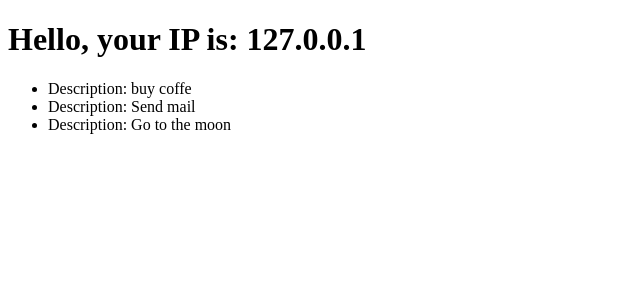
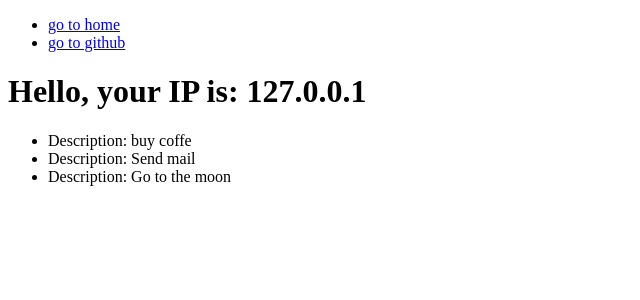
Before and after one commit to Art-And/FlaskToDo, a Flask app: page /hello in a window 1280 px wide. Shown: the top 300 px of the page, without its empty margins (0-640 px from the left). Run offline with Flask 2, Linux system fonts and the light colour scheme.

Commit message:
Add macros

```diff
--- a/templates/base.html
+++ b/templates/base.html
@@ -9,6 +9,9 @@
     </title>
 </head>
 <body>
+    <header>
+        {% include 'navbar.html' %}
+    </header>
     {% block content %}
     {% endblock %}
 </body>
--- /dev/null
+++ b/templates/navbar.html
@@ -0,0 +1,6 @@
+<nav>
+    <ul>
+        <li><a href="{{ url_for('index') }}">go to home</a></li>
+        <li><a href="https://github.com/" target="blank">go to github</a></li>
+    </ul>
+</nav>
```
